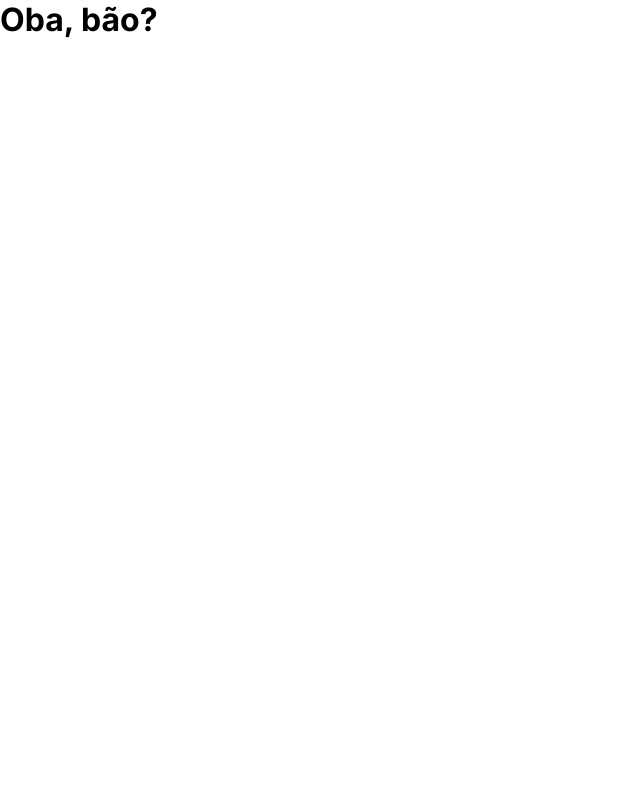
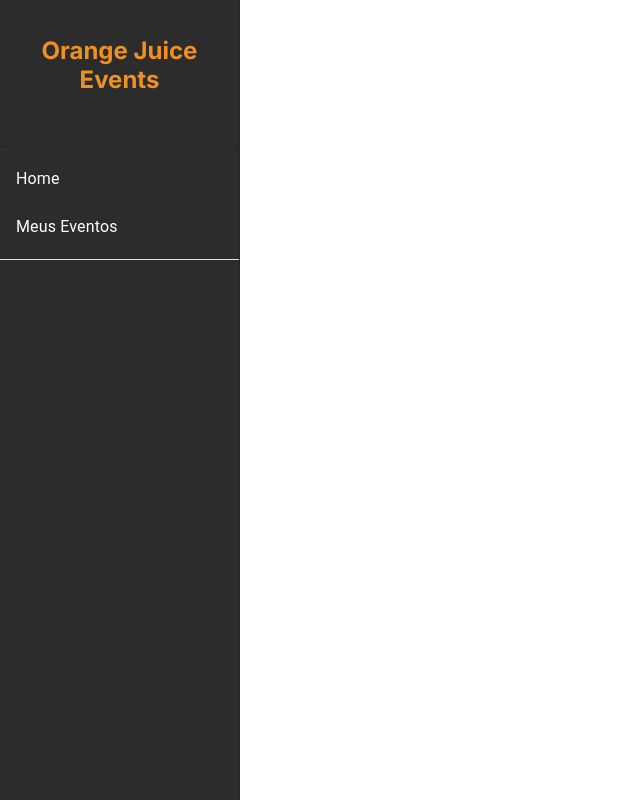
Before and after one commit to shifaltz/OrangeBanana, a React (Vite) app in the folder frontend/: page / in a window 1280 px wide. Shown: the whole page, without its empty margins (0-640 px from the left). Built offline with nearby package versions, Linux system fonts and the light colour scheme.

Commit message:
feat: add pages Home and MyEvents to Router Layout

```diff
--- a/frontend/src/App.tsx
+++ b/frontend/src/App.tsx
@@ -1,12 +1,17 @@
 import { Routes, Route } from 'react-router-dom';
+import Layout from './components/Layout';
 import Home from './pages/Home';
+import MyEvents from './pages/MyEvents';
 
 function App() {
 
   return (
     <>
     <Routes>
-      <Route path="/" element={ <Home /> }/>
+      <Route path="/" element={ <Layout /> }>
+        <Route path="home" element= { <Home /> }/>
+        <Route path="my-events" element= { <MyEvents /> }/>
+      </Route>
     </Routes>
     </>
   )
--- a/frontend/src/pages/Home/index.tsx
+++ b/frontend/src/pages/Home/index.tsx
@@ -1,8 +1,9 @@
+
 function Home() {
 
   return (
     <>
-      <h1>Oba, bão?</h1>
+      <h1>Home</h1>
     </>
   )
 }
--- /dev/null
+++ b/frontend/src/pages/MyEvents/index.tsx
@@ -0,0 +1,11 @@
+
+function MyEvents() {
+
+    return (
+      <>
+        <h1>Meus Eventos</h1>
+      </>
+    )
+  }
+
+  export default MyEvents
```
